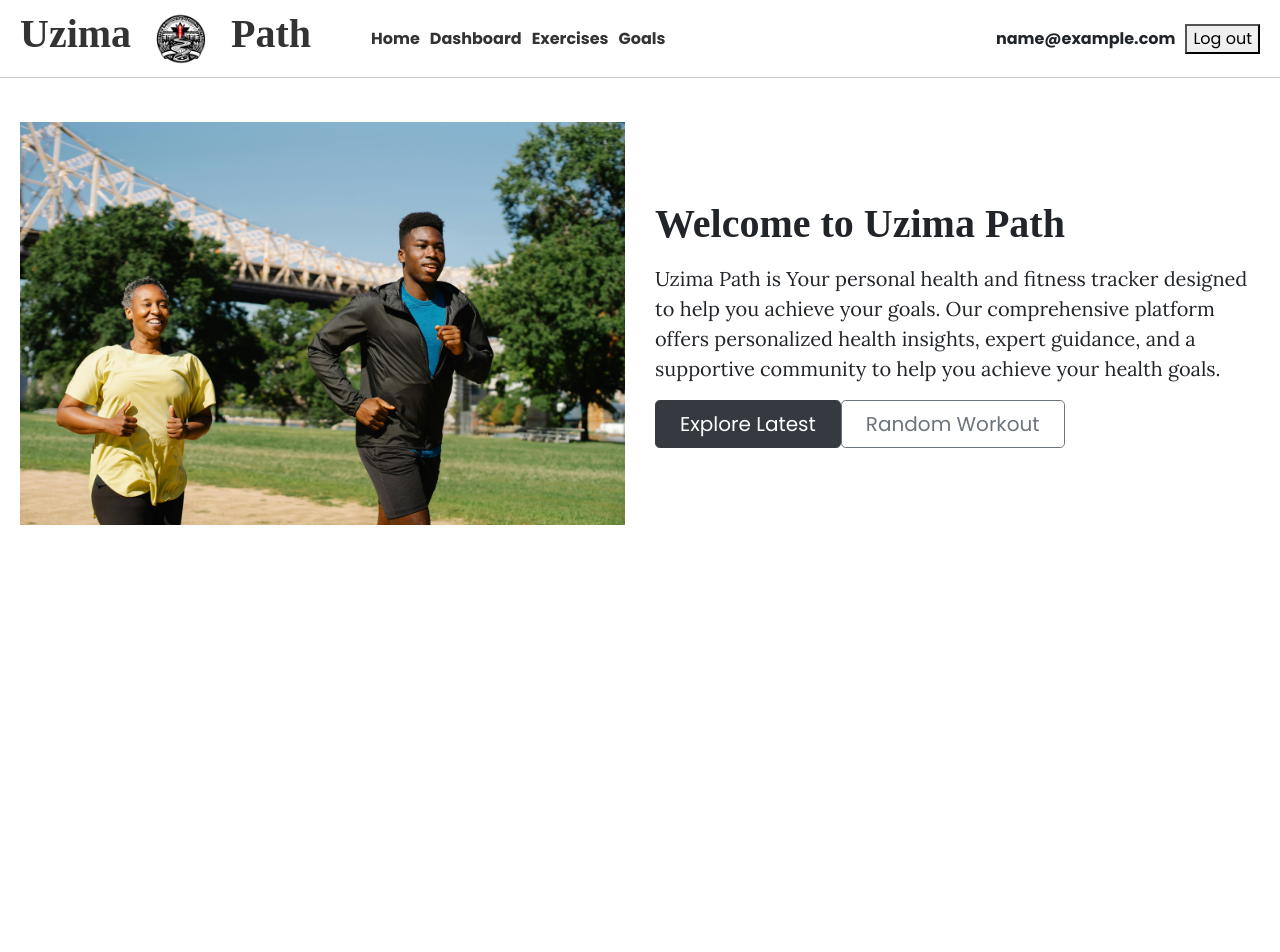
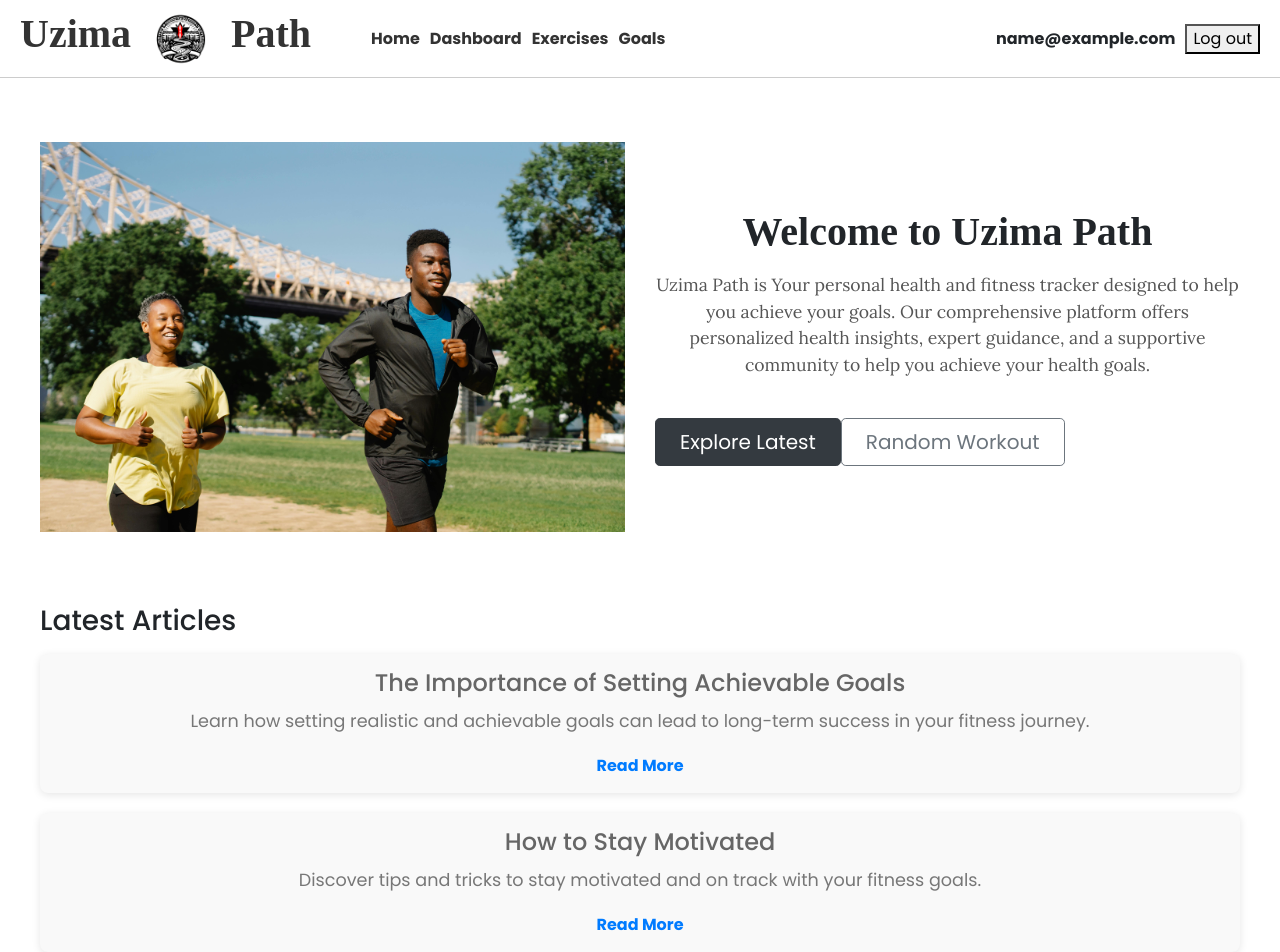
Before and after one commit to Mulih/uzimaPath, a React (Create React App) app in the folder frontend/: page /Home in a window 1280 px wide. Shown: the top 952 px of the page. Before the commit the page ends 800 px from the top, so only its background shows below. Built offline with nearby package versions, Linux system fonts and the light colour scheme; sample sign-in values are in the browser's storage; a web font is replaced by a local one.

Commit message:
Update routes and add components for Home and Contact pages

```diff
--- a/frontend/src/index.css
+++ b/frontend/src/index.css
@@ -29,7 +29,9 @@ header .container {
   justify-content: flex-start;
   border-bottom: 1px solid #ccc;
 }
-
+.workout {
+  display: block;
+}
 header .logo {
   justify-content: flex-start;
   margin-left: 0;
@@ -431,3 +433,67 @@ contact-page h1 {
 .profile-overview a:hover {
   text-decoration: underline;
 }
+
+.home {
+  max-width: 1400px;
+  margin: 0 auto;
+  padding: 20px;
+  text-align: center;
+}
+
+.home h2 {
+  color: #333;
+  margin-bottom: 20px;
+}
+
+.home p {
+  font-size: 1.1em;
+  color: #555;
+  margin-bottom: 40px;
+}
+
+.article-section {
+  margin-top: 40px;
+  justify-content: space-evenly;
+}
+
+.article-section h3 {
+  margin-bottom: 20px;
+  color: #444;
+}
+
+.article-post {
+  background-color: #f9f9f9;
+  padding: 15px;
+  margin-bottom: 20px;
+  border-radius: 8px;
+  box-shadow: 0px 2px 8px rgba(0, 0, 0, 0.1);
+}
+
+.article-post h4 {
+  margin-bottom: 10px;
+  color: #666;
+}
+
+.article-post p {
+  color: #777;
+  margin-bottom: 10px;
+}
+
+.article-post a {
+  display: inline-block;
+  margin-top: 10px;
+  color: #007bff;
+  text-decoration: none;
+  font-weight: bold;
+}
+.article__link {
+  text-align: center;
+  display: block;
+  text-decoration: none;
+  transition: 250ms all;
+}
+
+.article-post a:hover {
+  text-decoration: underline;
+}
--- a/frontend/src/pages/Dashboard.js
+++ b/frontend/src/pages/Dashboard.js
@@ -41,12 +41,21 @@ const Dashboard = () => {
 
   return (
     <div className="dashboard">
+      <div className='pb-4 pt-4 col-md-12'>
+        <nav aria-label="breadcrumb">
+          <ol class="breadcrumb">
+          <li class="breadcrumb-item"><a href="/">Home</a></li>
+          <li class="breadcrumb-item active" aria-current="page">Dashboard</li>
+          </ol>
+        </nav>
         <h2>Dashboard</h2>
 
         <div className="profile-overview">
           <h3>Profile Overview</h3>
           {/* Add profile-related content here */}
         </div>
+
+
 
         <div className="recent-activities">
           <h3>Recent Activities</h3>
@@ -78,7 +87,10 @@ const Dashboard = () => {
           <h3>Account Settings</h3>
           {/* Add account settings-related content here */}
         </div>
+
       </div>
+    </div>
+
   );
 };
 
--- a/frontend/src/pages/Exercises.js
+++ b/frontend/src/pages/Exercises.js
@@ -32,10 +32,18 @@ const Exercises = () =>  {
 
 	return (
 	  <div className='workouts'>
-      <div className='exercises'>
-        {exercises && exercises.map((exercise) => (
-          <ExerciseDetails key={exercise._id} exercise={exercise} />
-        ))}
+      <div className='pb-4 pt-4'>
+        <nav aria-label="breadcrumb">
+          <ol class="breadcrumb">
+          <li class="breadcrumb-item"><a href="/">Home</a></li>
+          <li class="breadcrumb-item active" aria-current="page">Exercises</li>
+          </ol>
+        </nav>
+        <div className='exercises row'>
+          {exercises && exercises.map((exercise) => (
+            <ExerciseDetails key={exercise._id} exercise={exercise} />
+          ))}
+        </div>
       </div>
       <ExerciseForm />
 
--- a/frontend/src/pages/Goals.js
+++ b/frontend/src/pages/Goals.js
@@ -34,10 +34,18 @@ const Goals = () =>  {
 
 	return (
 	  <div className='workouts'>
-      <div className='goals'>
-        {goals && goals.map((goal) => (
-          <GoalDetails key={goal._id} goal={goal} />
-        ))}
+      <div className='pb-4 pt-4'>
+        <nav aria-label="breadcrumb">
+          <ol class="breadcrumb">
+          <li class="breadcrumb-item"><a href="/">Home</a></li>
+          <li class="breadcrumb-item active" aria-current="page">Goals</li>
+          </ol>
+        </nav>
+        <div className='goals'>
+          {goals && goals.map((goal) => (
+            <GoalDetails key={goal._id} goal={goal} />
+          ))}
+        </div>
       </div>
       <GoalForm />
 	  </div>
--- a/frontend/src/pages/Home.js
+++ b/frontend/src/pages/Home.js
@@ -1,4 +1,5 @@
 import React from 'react';
+import { Link } from 'react-router-dom';
 // import { Link } from 'react-router-dom';
 
 const Home = () => {
@@ -24,6 +25,28 @@ const Home = () => {
                     </div>
                 </div>
             </section>
+            <section className='article-secion pb-4 pt-4'>
+                <div>
+                    <div className="d-flex mb-2 align-items-center">
+                        <h3>Latest Articles</h3>
+                    </div>
+                    <div className='article-post'>
+                        <h4>The Importance of Setting Achievable Goals</h4>
+                        <p>Learn how setting realistic and achievable goals can lead to long-term success in your fitness journey.</p>
+                        <Link to={"/articles/goal-setting"} className='col tex-center article__link'>Read More</Link>
+                    </div>
+                    <div className='article-post'>
+                        <h4>How to Stay Motivated</h4>
+                        <p>Discover tips and tricks to stay motivated and on track with your fitness goals.</p>
+                        <Link to={"/articles/motivation"} className='col tex-center article__link'>Read More</Link>
+                    </div>
+                    <div className='article-post'>
+                        <h4>How to Track Your Progress</h4>
+                        <p>Discover the best ways to track your progress and stay on track with your fitness goals.</p>
+                        <Link to={"/articles/progress-tracking"} className='col tex-center article__link'>Read More</Link>
+                    </div>
+                </div>
+            </section>
         </div>
     )
 };
```
Also changed, not shown: frontend/src/pages/Progress.js (+37 -5 lines), 1 other file (tests, documents, lock files or other folders). Lines whose indentation alone changed are shown as unchanged.
